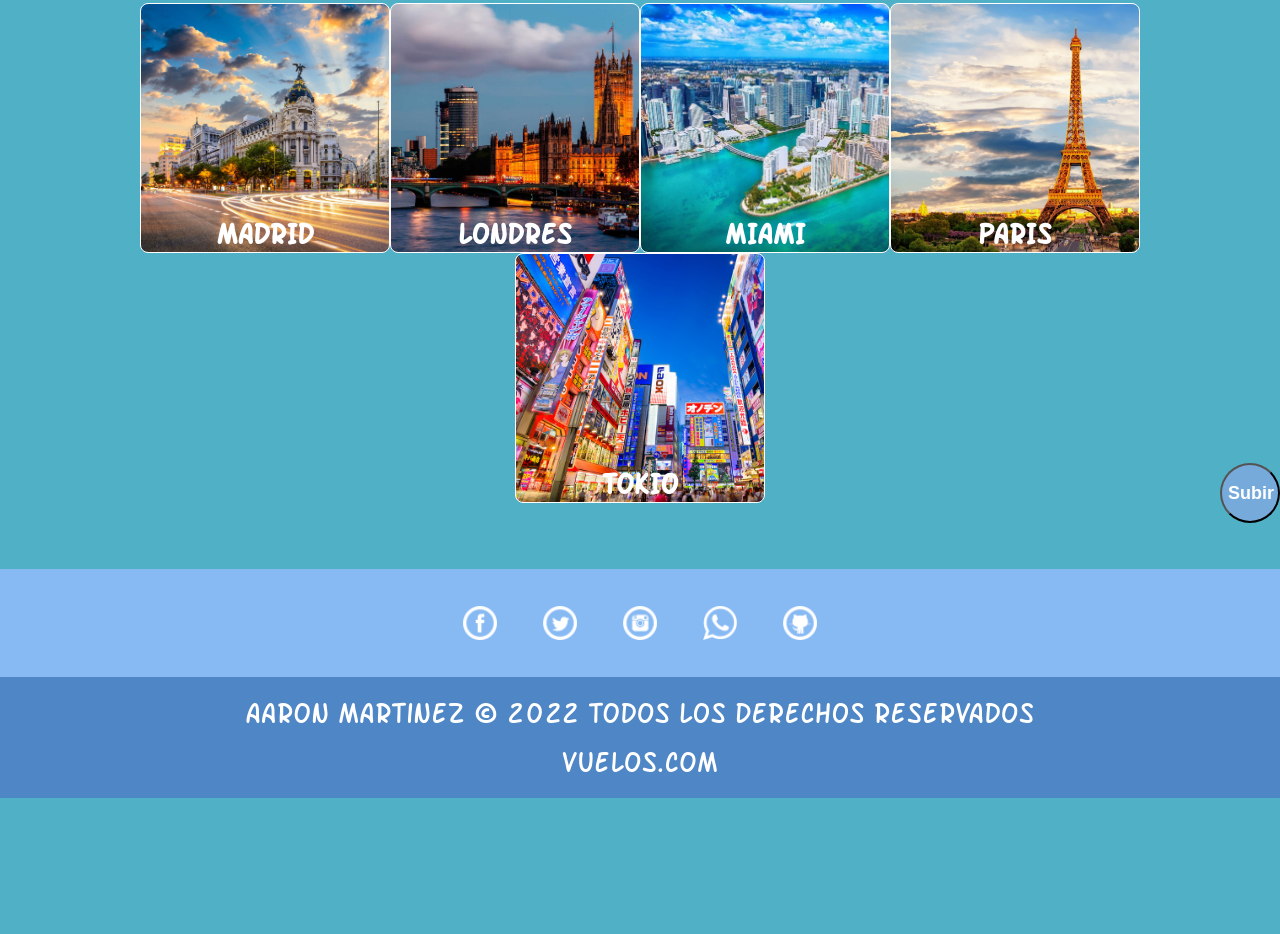
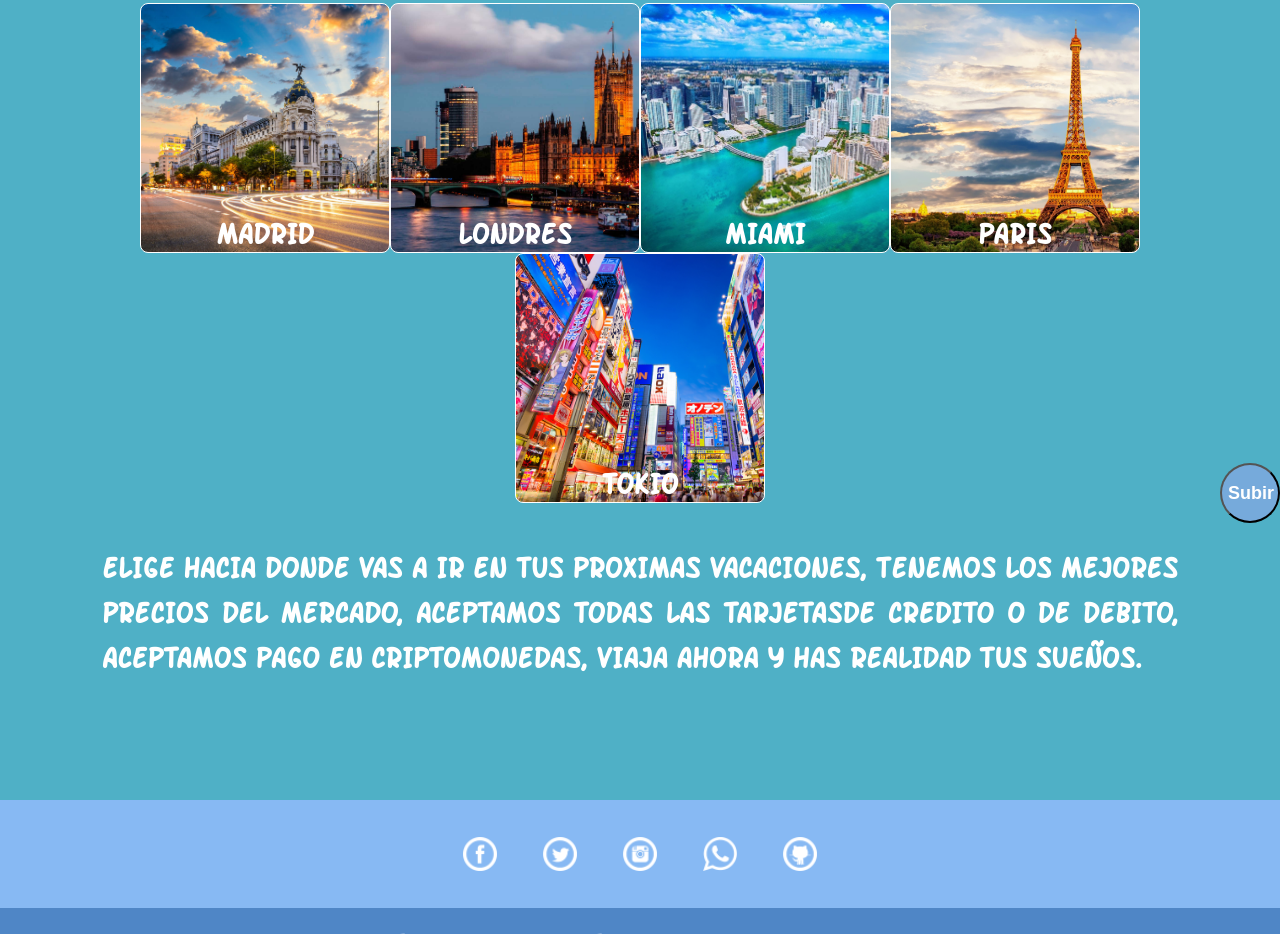
Before and after one commit to aaronmartinez88/preentrega2, a plain HTML site: page pages/rutas.html in a window 1280 px wide. Shown: the part 277-1211 px from the top of the page. Before the commit the page ends 1075 px from the top, so only its background shows below. Drawn offline with nearby package versions, Linux system fonts and the light colour scheme.

Commit message:
se incorporo parrafo a las paginas Rutas y Empresas

```diff
--- a/pages/rutas.html
+++ b/pages/rutas.html
@@ -53,6 +53,7 @@
                     <li class="column rutas rTres"><h2 class="nRuta">Miami</h2></li>
                     <li class="column rutas rCuatro"><h2 class="nRuta">Paris</h2></li>
                     <li class="column rutas rCinco"><h2 class="nRuta">Tokio</h2></li>
+                    <li class="column"><p>Elige hacia donde vas a ir en tus proximas vacaciones, tenemos los mejores precios del mercado, aceptamos todas las tarjetasde credito o de debito, aceptamos pago en criptomonedas, viaja ahora y has realidad tus sueños.</p></li>
                 </div>
 </ul>
 
```
Also changed, not shown: pages/empresas.html (+2 -0 lines).
